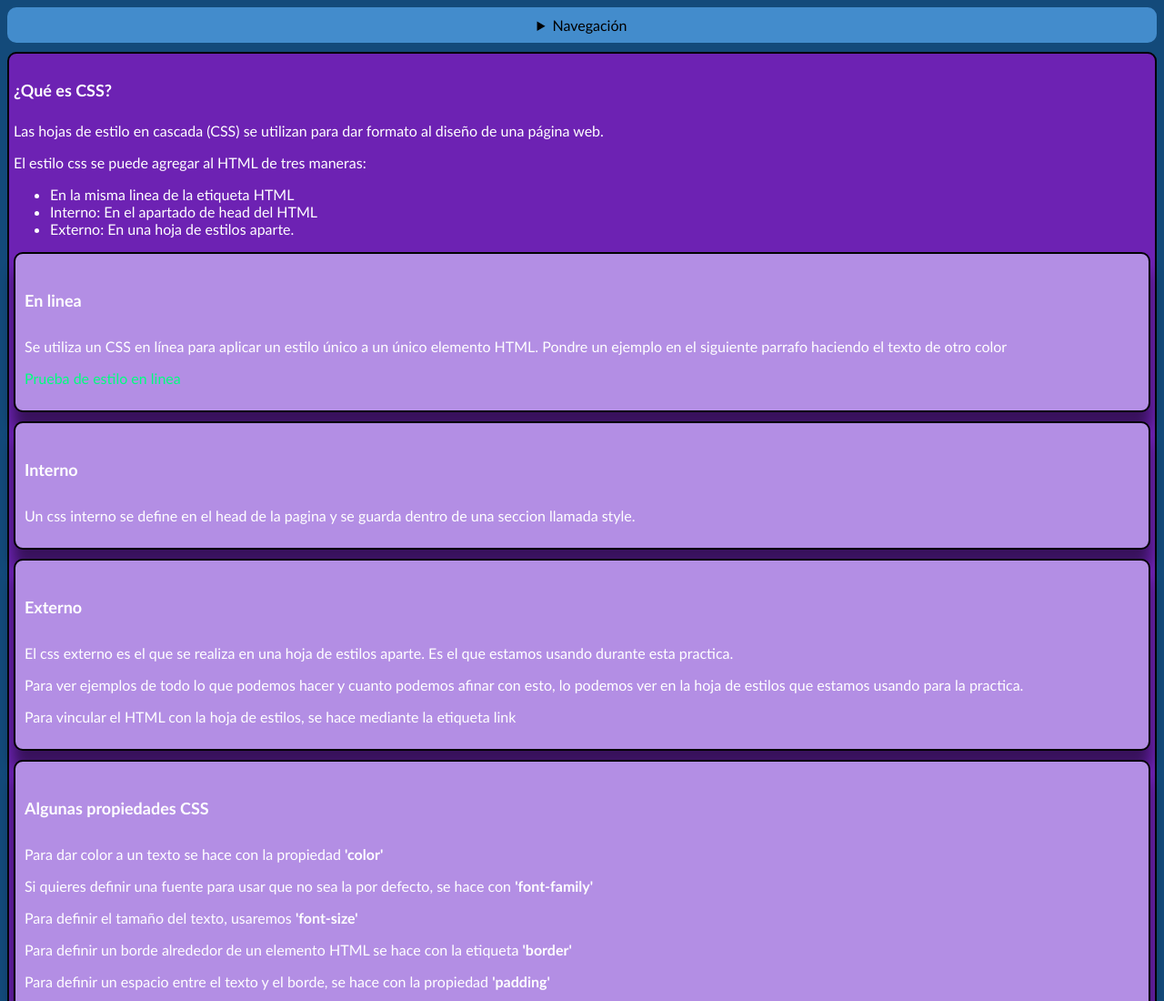
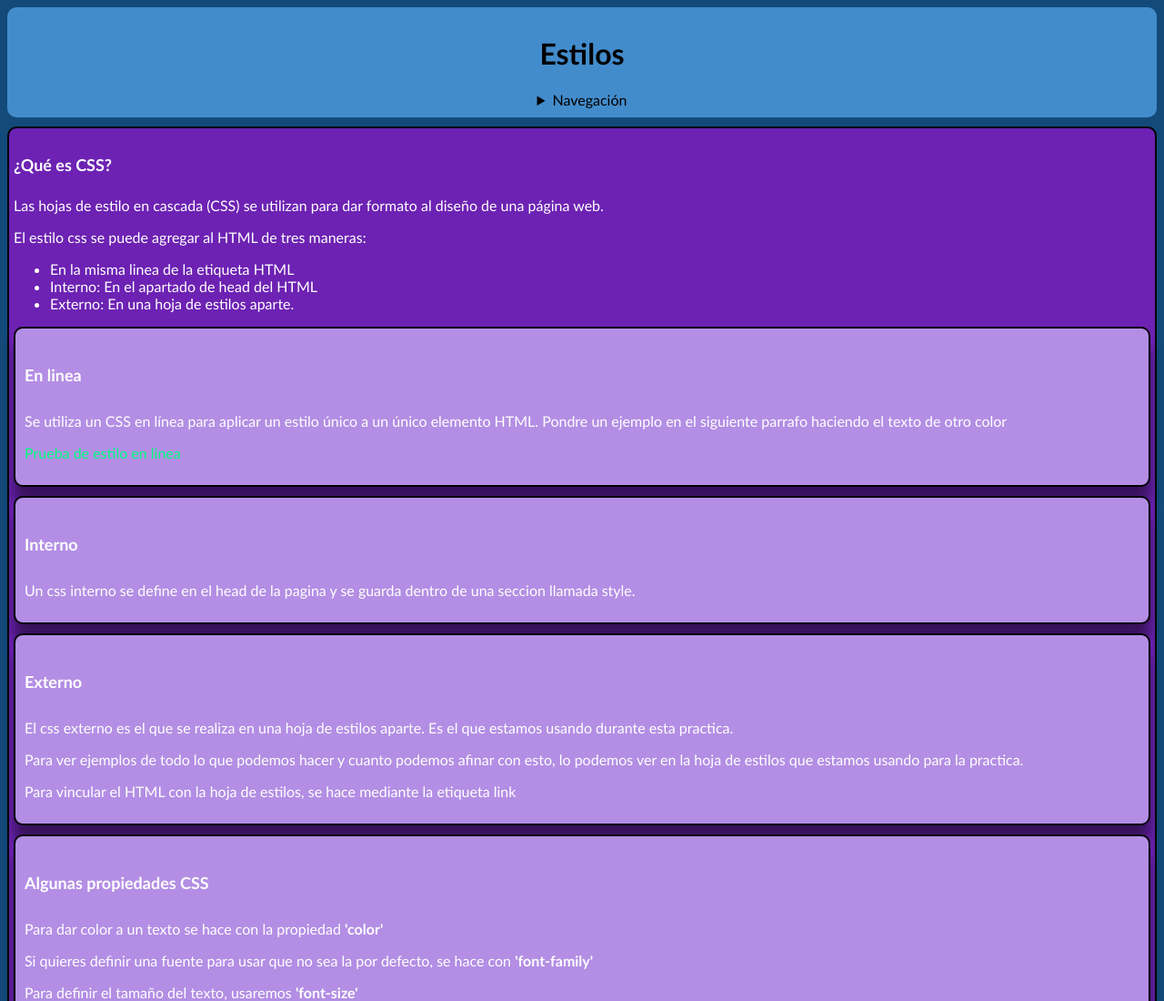
Before and after one commit to RobertGV00/Practica04_Robert_Y_Sergio, a plain HTML site: page html/estilos.html in a window 1280 px wide. Shown: the top 1100 px of the page at 91% size. Drawn offline with Linux system fonts and the light colour scheme.

Commit message:
Add files via upload

```diff
--- a/html/estilos.html
+++ b/html/estilos.html
@@ -9,6 +9,7 @@
 </head>
 <body>
     <header>
+        <h1>Estilos</h1>
     <details>
         <summary>Navegación</summary>
         <nav class="navegacion">
```
Also changed, not shown: html/enlaces.html (+1 -0 lines).
